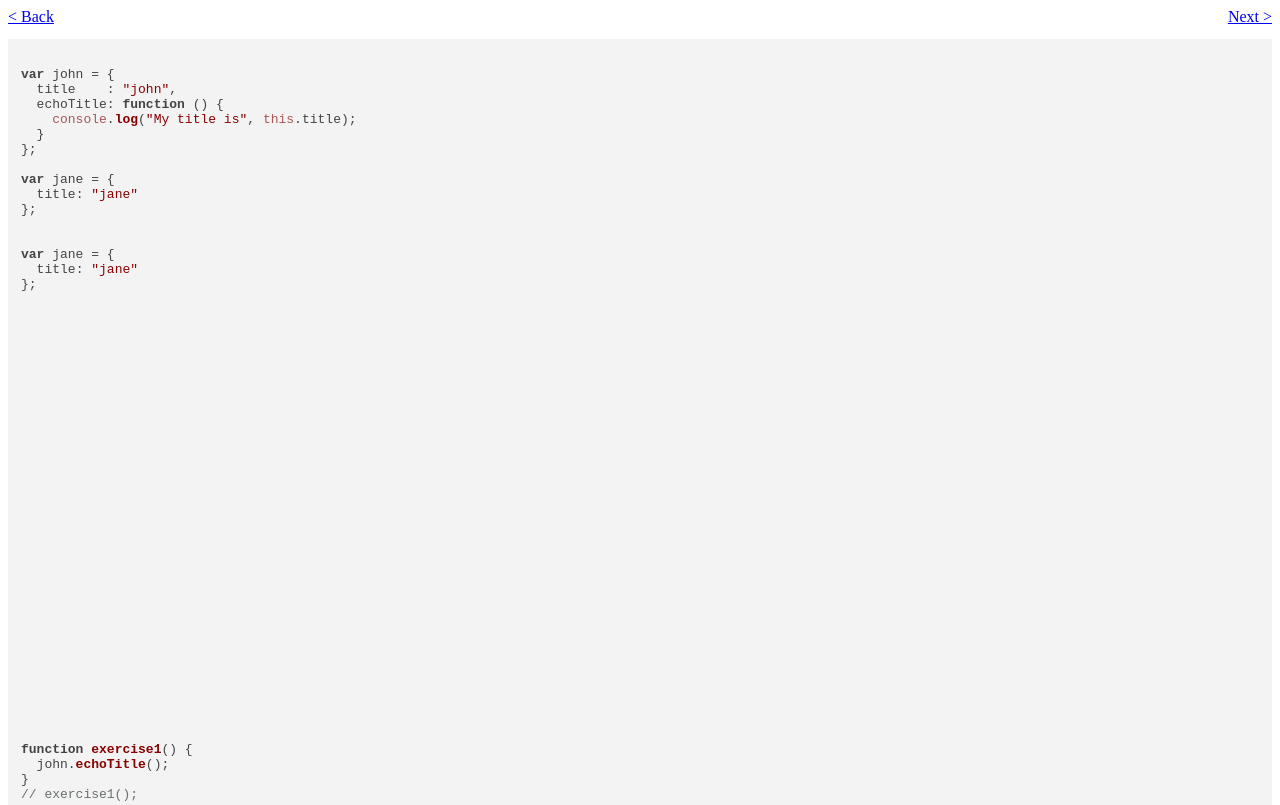
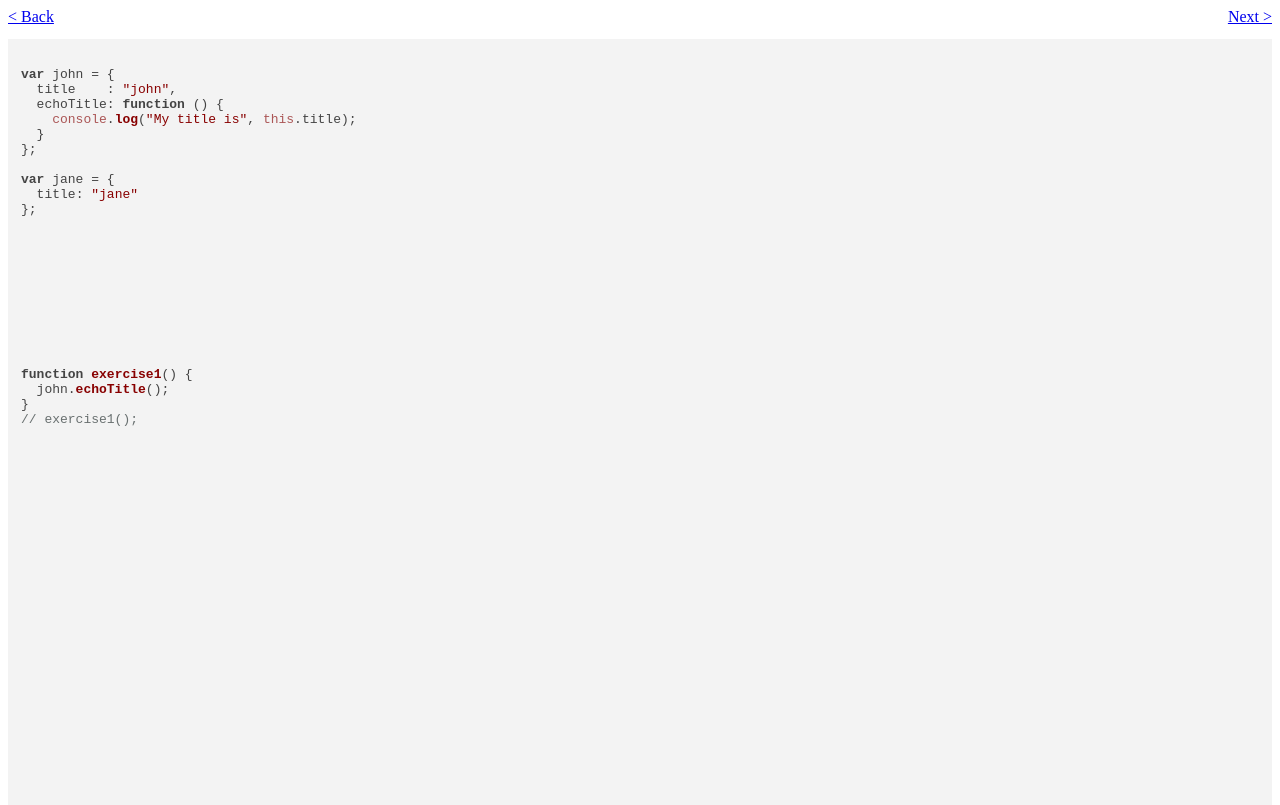
Before and after one commit to zouhenry/interview-js, a website: page js/exercise2/index.html in a window 1280 px wide. Shown: the top 805 px of the page. Drawn offline with nearby package versions, Linux system fonts and the light colour scheme.

Commit message:
updating questions

```diff
--- a/js/exercise2/index.html
+++ b/js/exercise2/index.html
@@ -19,31 +19,6 @@ var john = {
 var jane = {
   title: "jane"
 };
-
-
-var jane = {
-  title: "jane"
-};
-
-
-
-
-
-
-
-
-
-
-
-
-
-
-
-
-
-
-
-
 
 
 
```
Also changed, not shown: angular/exercise1/index.html (+1 -1 lines), js/exercise3/index.html (+1 -0 lines), js/exercise4/index.html (+1 -0 lines), js/exercise6/index.html (+1 -1 lines), js/exercise7/index.html (+0 -1 lines).
